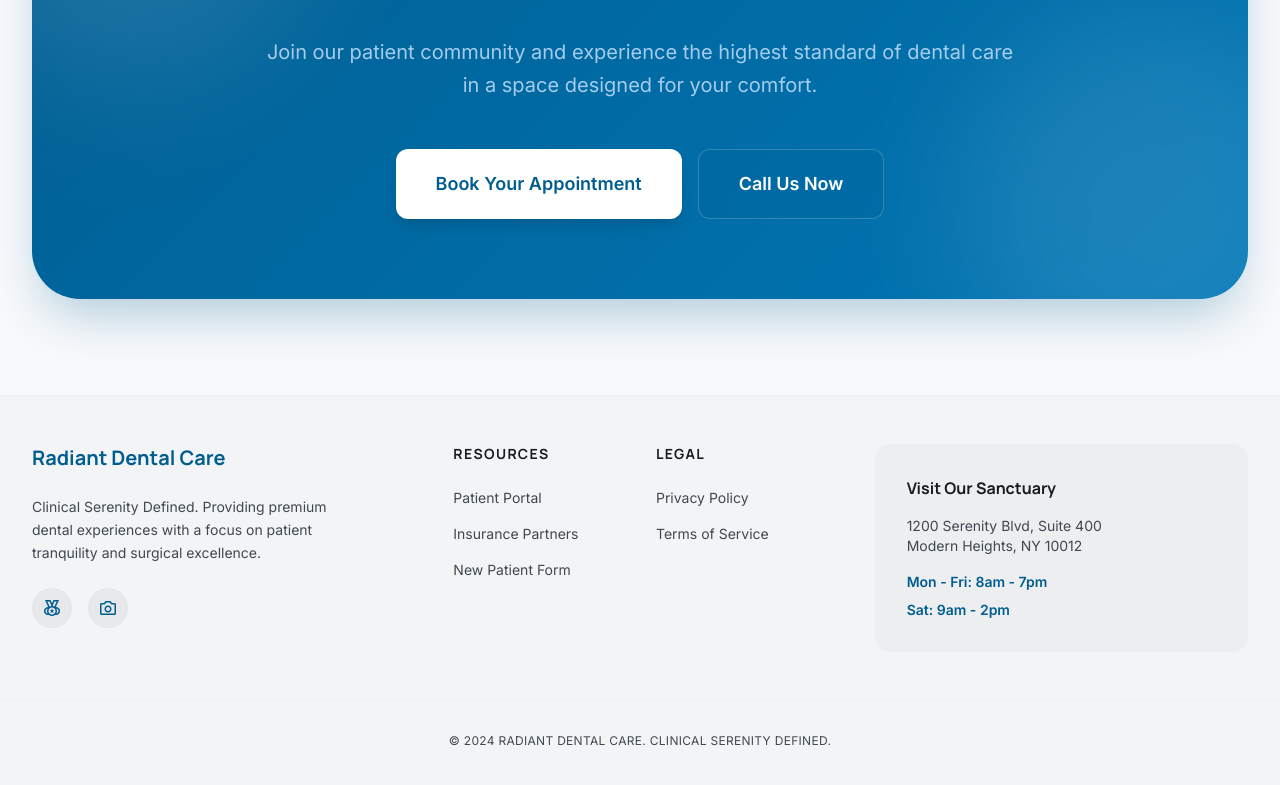
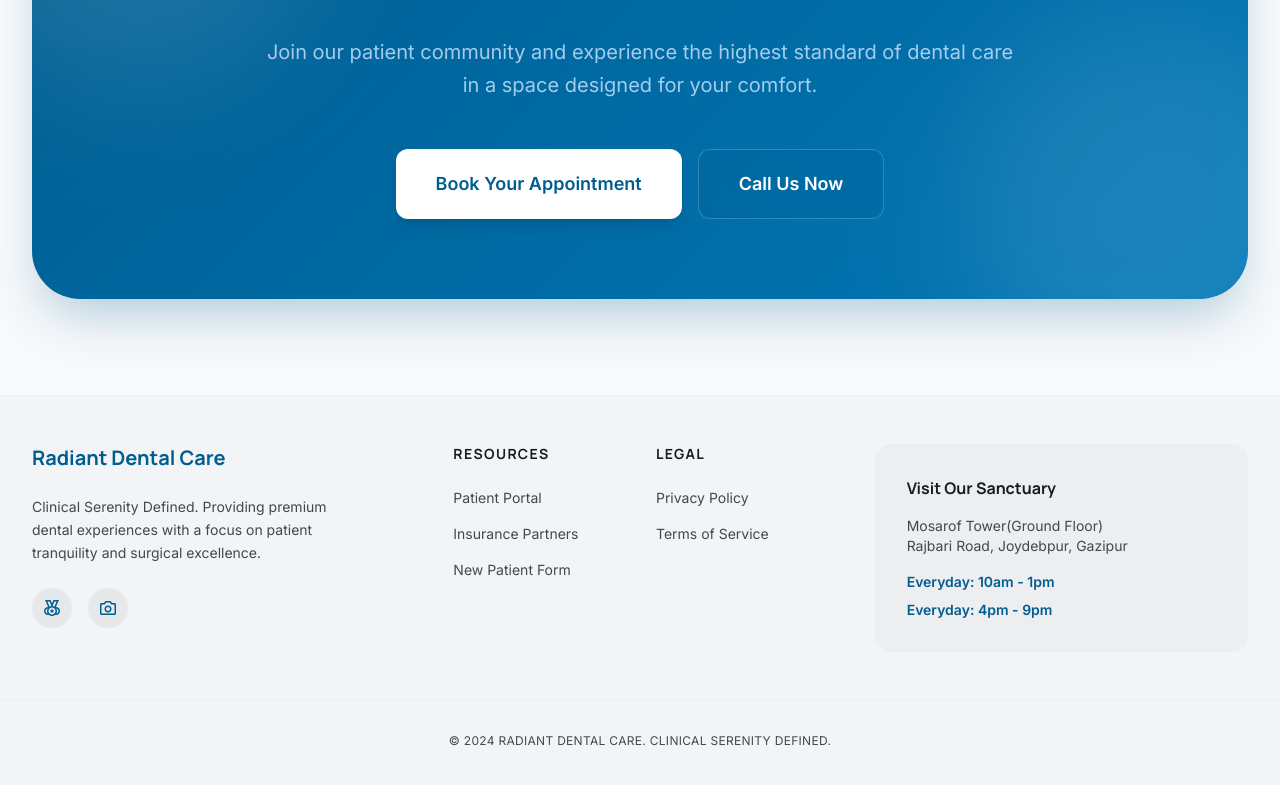
Before and after one commit to MdRehanAli/radiant-dental-care, a Next.js app: page / in a window 1280 px wide. Shown: the part 2618-3403 px from the top of the page. Built offline with nearby package versions, Linux system fonts and the light colour scheme.

Commit message:
Update contact

```diff
--- a/components/ContactForm.jsx
+++ b/components/ContactForm.jsx
@@ -32,7 +32,7 @@ export default function ContactForm() {
 
   return (
     <div className="lg:col-span-7">
-      <div className="bg-surface-container-lowest rounded-3xl p-8 md:p-12 shadow-on-surface/4 blur-[48px]">
+      <div className="bg-surface-container-lowest rounded-3xl p-8 md:p-12 shadow-on-surface/4">
         <h2 className="text-3xl font-bold text-on-surface mb-4">Book Your Visit</h2>
         <p className="text-on-surface-variant mb-10">
           Fill out the form below and our patient coordinator will reach out within 2 hours during clinical hours.
--- a/components/ContactHero.jsx
+++ b/components/ContactHero.jsx
@@ -14,7 +14,16 @@ export default function ContactHero() {
           </p>
         </div>
         {/* Decorative overlay */}
-        <div className="absolute top-0 right-0 w-1/2 h-full opacity-10 pointer-events-none"></div>
+        <div className="absolute top-0 right-0 w-1/2 h-full opacity-10 pointer-events-none ">
+          {/* Tooth icon decoration */}
+          <div className="absolute top-10 right-10 text-primary/20 scale-[3]">
+            <span className="material-symbols-outlined" style={{ fontSize: '120px' }}>tooth</span>
+          </div>
+          {/* Smile icon decoration */}
+          <div className="absolute bottom-10 -right-5 text-primary/15 scale-[2.5]">
+            <span className="material-symbols-outlined" style={{ fontSize: '120px' }}>sentiment_satisfied</span>
+          </div>
+        </div>
       </div>
     </div>
   )
--- a/components/ContactMap.jsx
+++ b/components/ContactMap.jsx
@@ -1,7 +1,7 @@
 export default function ContactMap() {
   return (
     <div className="mt-20 px-8 max-w-7xl mx-auto">
-      <div className="relative w-full h-[500px] rounded-[2rem] overflow-hidden shadow-on-surface/4 blur-[48px]">
+      <div className="relative w-full h-[500px] rounded-[2rem] overflow-hidden shadow-on-surface/4">
         {/* Map placeholder */}
         <div className="absolute inset-0 bg-surface-container-highest flex items-center justify-center overflow-hidden">
           <img
--- a/components/Footer.jsx
+++ b/components/Footer.jsx
@@ -69,11 +69,11 @@ export default function Footer() {
             Visit Our Sanctuary
           </h4>
           <p className="text-sm text-on-surface-variant mb-4">
-            1200 Serenity Blvd, Suite 400<br />
-            Modern Heights, NY 10012
+            Mosarof Tower(Ground Floor)<br />
+            Rajbari Road, Joydebpur, Gazipur
           </p>
-          <p className="text-sm font-bold text-primary mb-2">Mon - Fri: 8am - 7pm</p>
-          <p className="text-sm font-bold text-primary">Sat: 9am - 2pm</p>
+          <p className="text-sm font-bold text-primary mb-2">Everyday: 10am - 1pm</p>
+          <p className="text-sm font-bold text-primary">Everyday: 4pm - 9pm</p>
         </div>
       </div>
 
```
